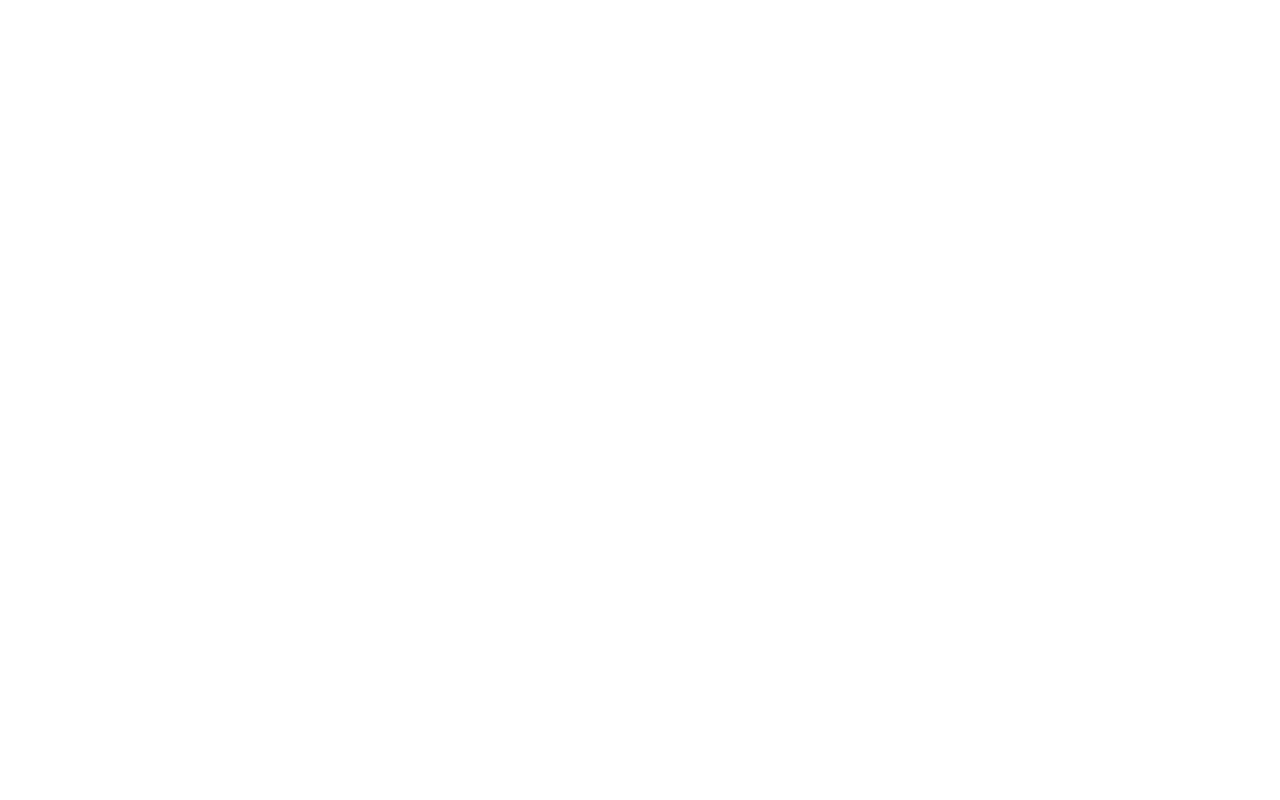
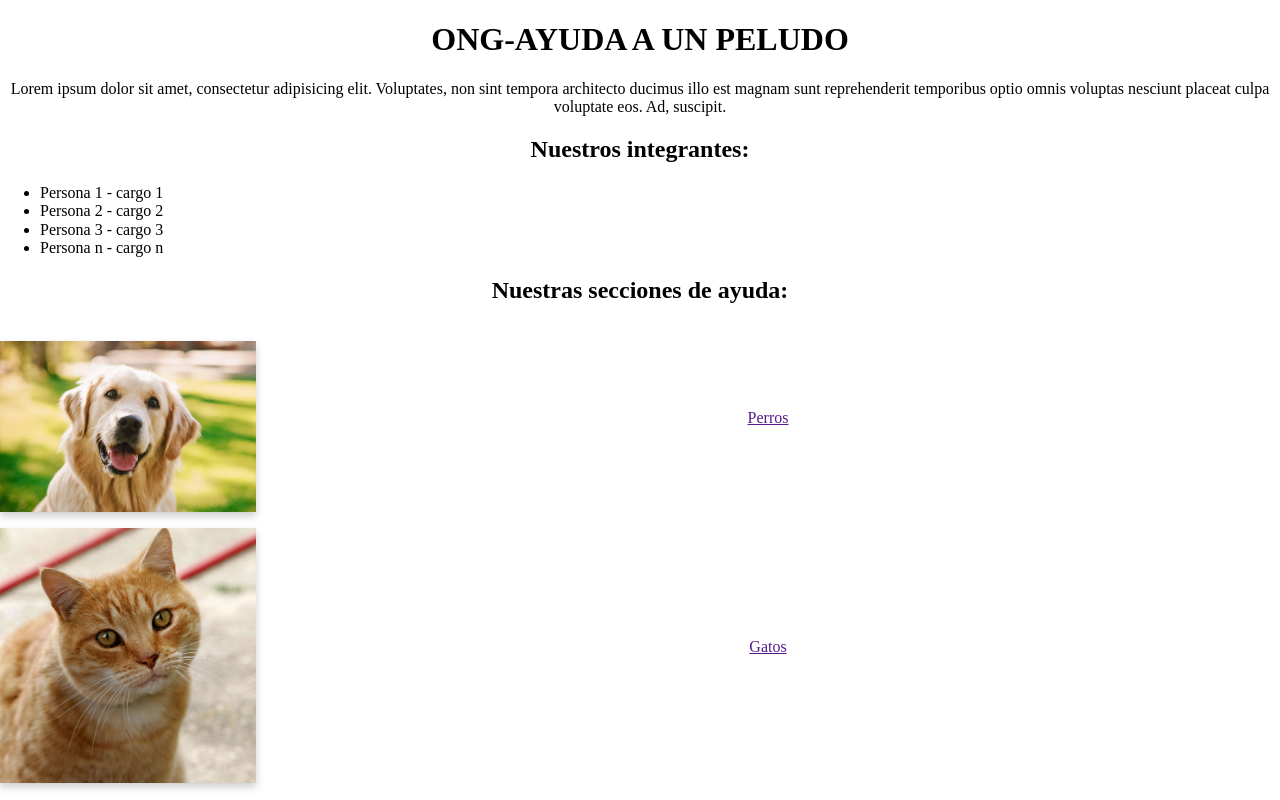
Before and after one commit to GiovanniGonzalezDuoc/Actividad1, a plain HTML site: page index.html in a window 1280 px wide. Drawn offline with Linux system fonts and the light colour scheme.

Commit message:
Principal

```diff
--- a/assets/css/sytle.css
+++ b/assets/css/sytle.css
@@ -0,0 +1,34 @@
+header h1,p,h2{
+    text-align: center;
+}
+
+.card {
+    /* Add shadows to create the "card" effect */
+    box-shadow: 0 4px 8px 0 rgba(0,0,0,0.2);
+    transition: 0.3s;
+    width: 20%;
+    margin-top: 1rem;
+}
+
+  /* On mouse-over, add a deeper shadow */
+  .card:hover {
+    box-shadow: 0 8px 16px 0 rgba(0,0,0,0.2);
+}
+.Contenedor{
+    display:flex;
+    justify-content: space-between;
+
+}
+.center{
+    width: 40rem;
+    display: flex;
+    justify-content: center;
+    align-items: center;
+
+}
+.center-imagen{
+    display: flex;
+    justify-content: center;
+    align-items: center;
+
+}
--- a/index.html
+++ b/index.html
@@ -3,11 +3,54 @@
 <head>
     <meta charset="UTF-8">
     <meta name="viewport" content="width=device-width, initial-scale=1.0">
-    <title>Giovanni</title>
+    <title>Ayuda a un peludo</title>
     <link rel="stylesheet" href="./assets/css/sytle.css">
     <link rel="stylesheet" href="./assets/css/normalize.css">
 </head>
 <body>
+    <header>
+        <h1>ONG-AYUDA A UN PELUDO</h1>
+        <p>Lorem ipsum dolor sit amet, consectetur adipisicing elit. Voluptates, non sint tempora architecto ducimus illo est magnam sunt reprehenderit temporibus optio omnis voluptas nesciunt placeat culpa voluptate eos. Ad, suscipit.</p>
+    </header>
 
+    <body>
+        <div>
+            <h2>Nuestros integrantes:</h2>
+            <ul>
+                <li>Persona 1 - cargo 1</li>
+                <li>Persona 2 - cargo 2</li>
+                <li>Persona 3 - cargo 3</li>
+                <li>Persona n - cargo n</li>
+            </ul>
+        </div>
+    </body>
+
+    <footer>
+        <h2>Nuestras secciones de ayuda:</h2>
+        <div class="Contenedor">
+            <div class="card center-imagen">
+                <img src="./assets/img/los-10-sonidos-principales-del-perro.jpg" alt="Avatar" style="width:100%">
+                </div>
+            <div class="center">
+                <a href="">Perros</a>
+            </div>
+            <div>
+
+            </div>
+        </div>
+        <div class="Contenedor">
+            <div class="card center-imagen">
+                <img src="./assets/img/Cat03.jpg" alt="Avatar" style="width:100%">
+                </div>
+            <div class="center">
+                    <a href="">Gatos</a>
+                </div>
+                <div>
+
+                </div>
+            </div>
+        </div>
+        </div>
+    </footer>
 </body>
 </html>
```
Also changed, not shown: assets/img/Cat03.jpg (added), assets/img/los-10-sonidos-principales-del-perro.jpg (added).
